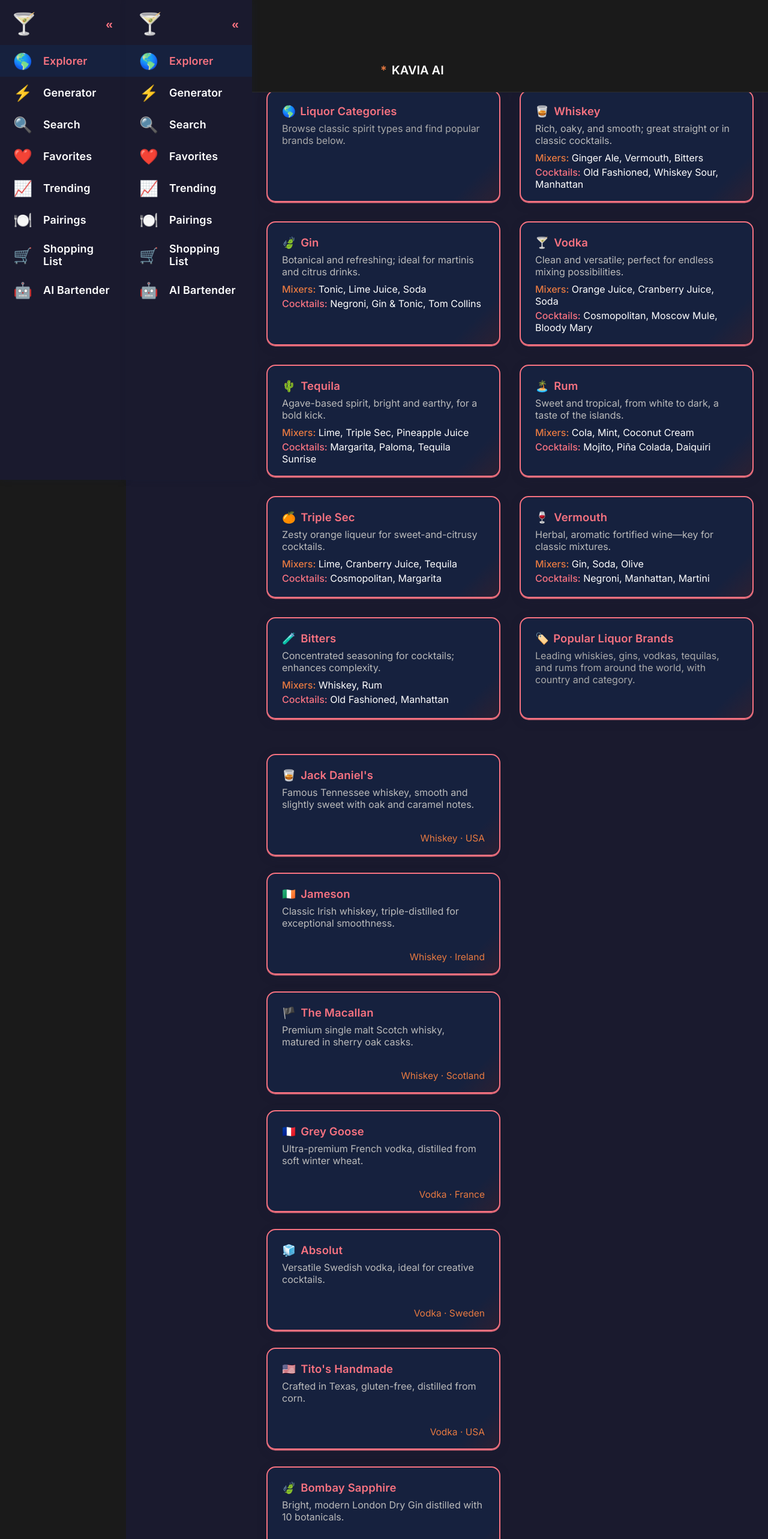
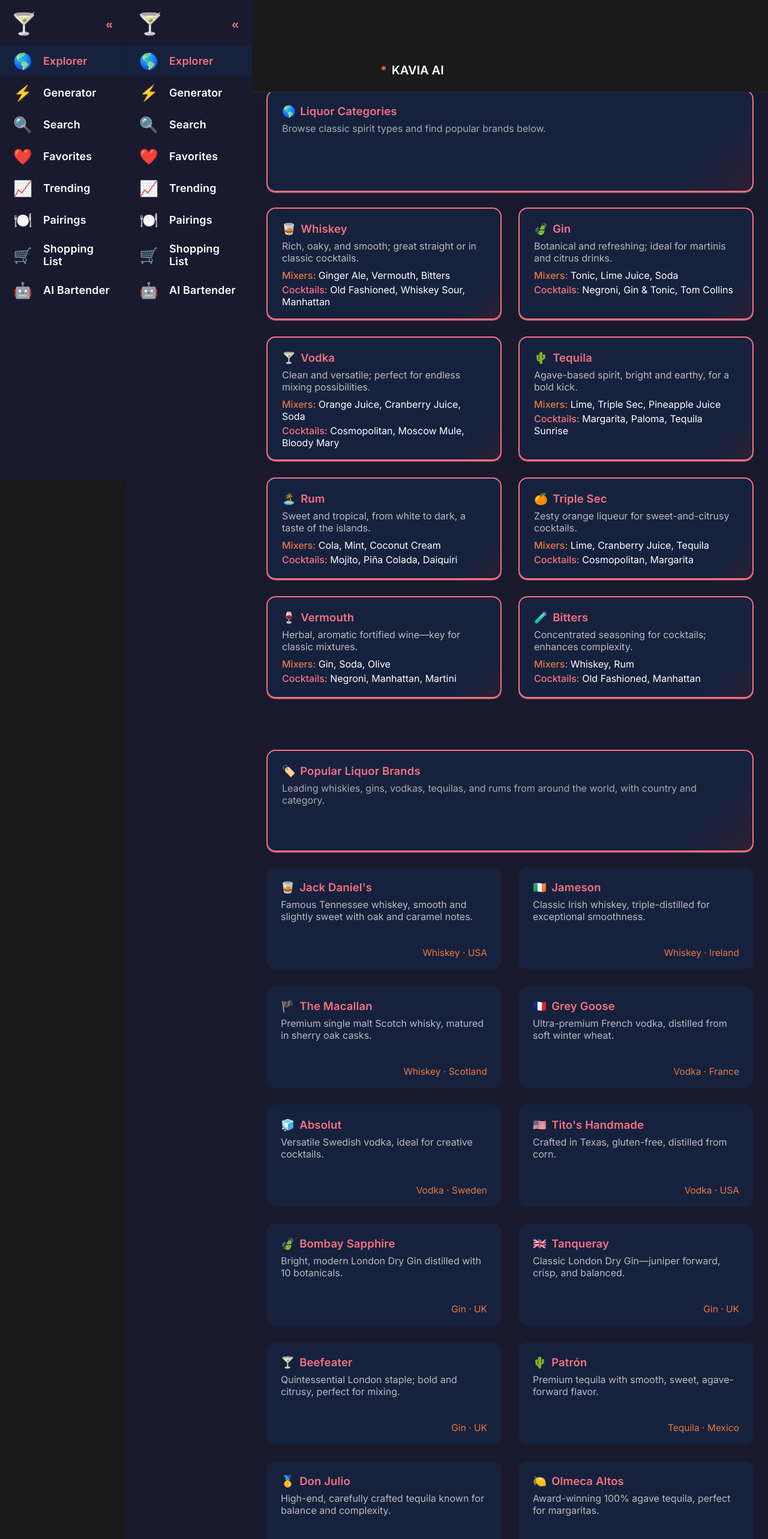
Before and after one commit to Workflow-Manager-admin/mixmaster-102939-b128bcb9, a React (Create React App) app in the folder mixmaster/: page /explorer in a window 1280 px wide. Shown: the top 2566 px of the page at 60% size. Built offline with nearby package versions, Linux system fonts and the light colour scheme.

Commit message:
Auto-commit: Changes as of 2025-05-29T00:47:26.249789+00:00

```diff
--- a/mixmaster/src/features/Explorer.js
+++ b/mixmaster/src/features/Explorer.js
@@ -110,6 +110,8 @@
 function Explorer() {
   return (
     <>
+      <div style={{ width: "100%", maxWidth: 900, margin: "0 auto" }}>
+        <div style={{ marginBottom: 0 }}>
           <Card
             title={
               <span>
@@ -119,16 +121,18 @@
                 Liquor Categories
               </span>
             }
+            variant="elevated"
           >
-        <div style={{ color: "#aaa", fontSize: "1em" }}>
+            <div style={{ color: "#aaa", fontSize: "1em", marginBottom: 5 }}>
               Browse classic spirit types and find popular brands below.
             </div>
           </Card>
-      {/* Classic liquor categories */}
+          <div className="mm-card-grid" style={{ marginTop: 0 }}>
             {LIQUOR_DATA.map((liquor) => (
               <LiquorCard liquor={liquor} key={liquor.id} />
             ))}
-
+          </div>
+          <div style={{ marginTop: 32, marginBottom: 0 }}>
             <Card
               title={
                 <span>
@@ -138,13 +142,15 @@
                   Popular Liquor Brands
                 </span>
               }
+              variant="elevated"
             >
               <div style={{ color: "#aaa", fontSize: "1em" }}>
                 Leading whiskies, gins, vodkas, tequilas, and rums from around the world, with country and category.
               </div>
             </Card>
+          </div>
           {/* Brands as card grid */}
-      <div className="mm-card-grid">
+          <div className="mm-card-grid" style={{ marginTop: 0 }}>
             {LIQUOR_BRANDS.map((brand) => (
               <Card
                 key={brand.id}
@@ -165,11 +171,11 @@
                     {brand.type} · {brand.country}
                   </span>
                 }
+                variant="flat"
               >
                 <div style={{ color: "#bbb", marginBottom: 6 }}>
                   {brand.desc}
                 </div>
-            {/* Image could be shown here if provided */}
                 {brand.image && (
                   <img
                     src={brand.image}
@@ -185,6 +191,8 @@
               </Card>
             ))}
           </div>
+        </div>
+      </div>
     </>
   );
 }
```
Also changed, not shown: 2 other files (tests, documents, lock files or other folders). Lines whose indentation alone changed are shown as unchanged.
